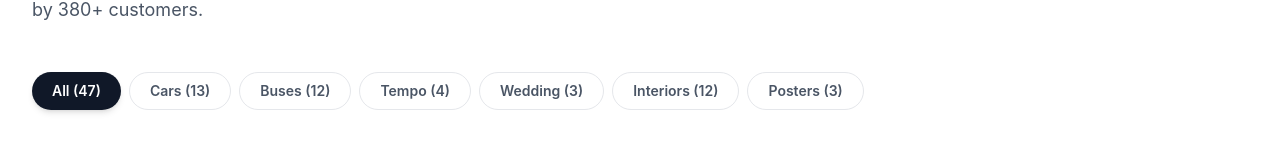
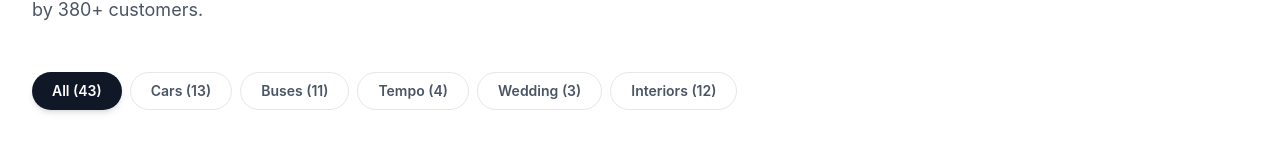
Before and after one commit to Tabsheerul/Hindustan-Tour-and-Travel, a React (Vite) app in the folder frontend/: page /gallery in a window 1280 px wide. Shown: the part 303-451 px from the top of the page. Built offline with nearby package versions, Linux system fonts and the light colour scheme.

Commit message:
feat: remove poster images from gallery

```diff
--- a/frontend/src/pages/GalleryPage.jsx
+++ b/frontend/src/pages/GalleryPage.jsx
@@ -47,14 +47,10 @@ const GALLERY_ITEMS = [
   { id: 40, file: "jd_40.jpg", title: "White Sedan Rear",        category: "Cars",           desc: "White sedan rear view (Ciaz)" },
   { id: 41, file: "jd_41.jpg", title: "White Sedan Front",       category: "Cars",           desc: "White sedan front view (Ciaz)" },
   { id: 42, file: "jd_42.jpg", title: "Force Traveller (Side)",  category: "Tempo",          desc: "White Force Traveller side view" },
-  { id: 43, file: "jd_43.jpg", title: "AC Bus Poster",           category: "Buses",          desc: "Blue bus poster — A.C. Bus Available" },
   { id: 44, file: "jd_44.jpg", title: "Force Traveller TOURIST", category: "Tempo",          desc: "White Force Traveller TOURIST — front view" },
-  { id: 45, file: "jd_45.jpg", title: "Hindustan Taxi Ad",       category: "Posters",        desc: "Yellow poster — Hindustan Taxi 9759654651" },
-  { id: 46, file: "jd_46.jpg", title: "24/7 Call Now",           category: "Posters",        desc: "Yellow poster — 24/7 Call Now 9759654651" },
-  { id: 47, file: "jd_47.jpg", title: "Bus Advertisement",       category: "Posters",        desc: "Pink bus advertisement poster" },
 ];
 
-const CATEGORIES = ["All", "Cars", "Buses", "Tempo", "Wedding", "Interiors", "Posters"];
+const CATEGORIES = ["All", "Cars", "Buses", "Tempo", "Wedding", "Interiors"];
 
 export default function GalleryPage() {
   const [activeCategory, setActiveCategory] = useState("All");
```
